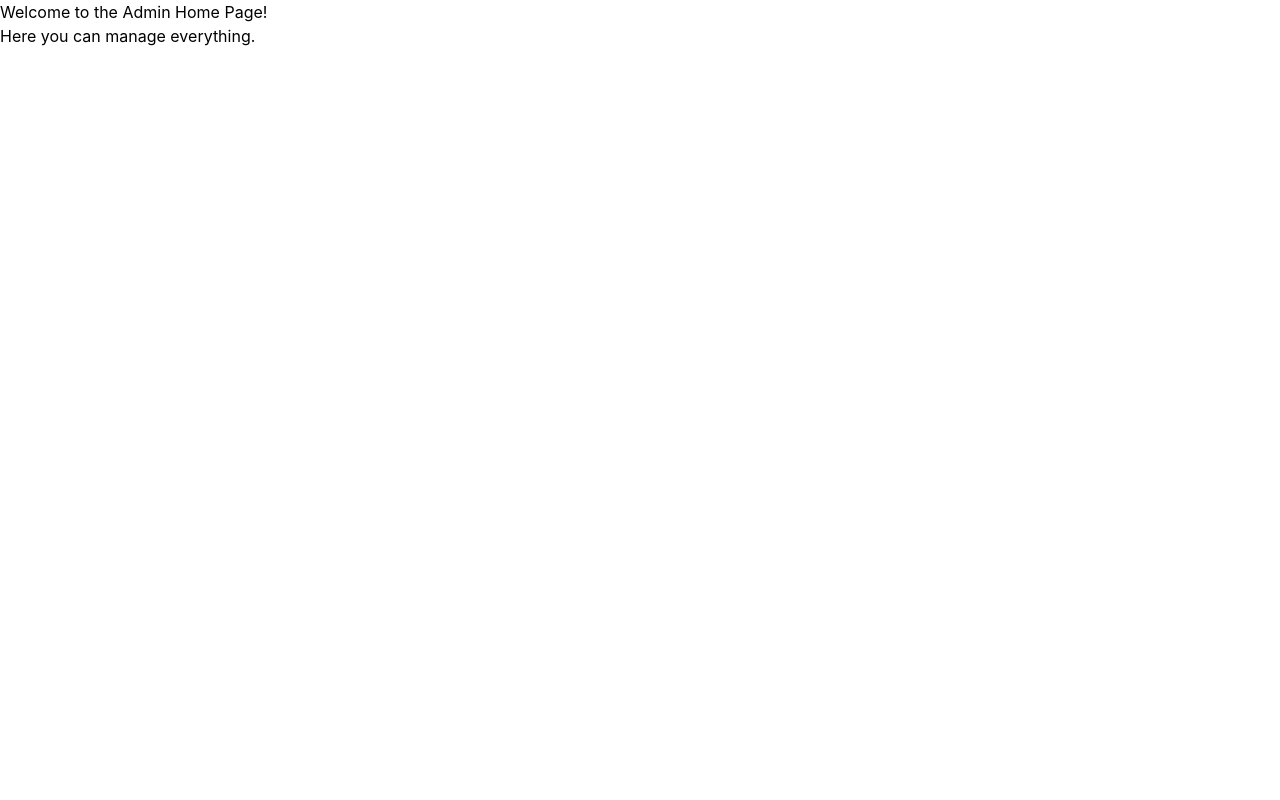
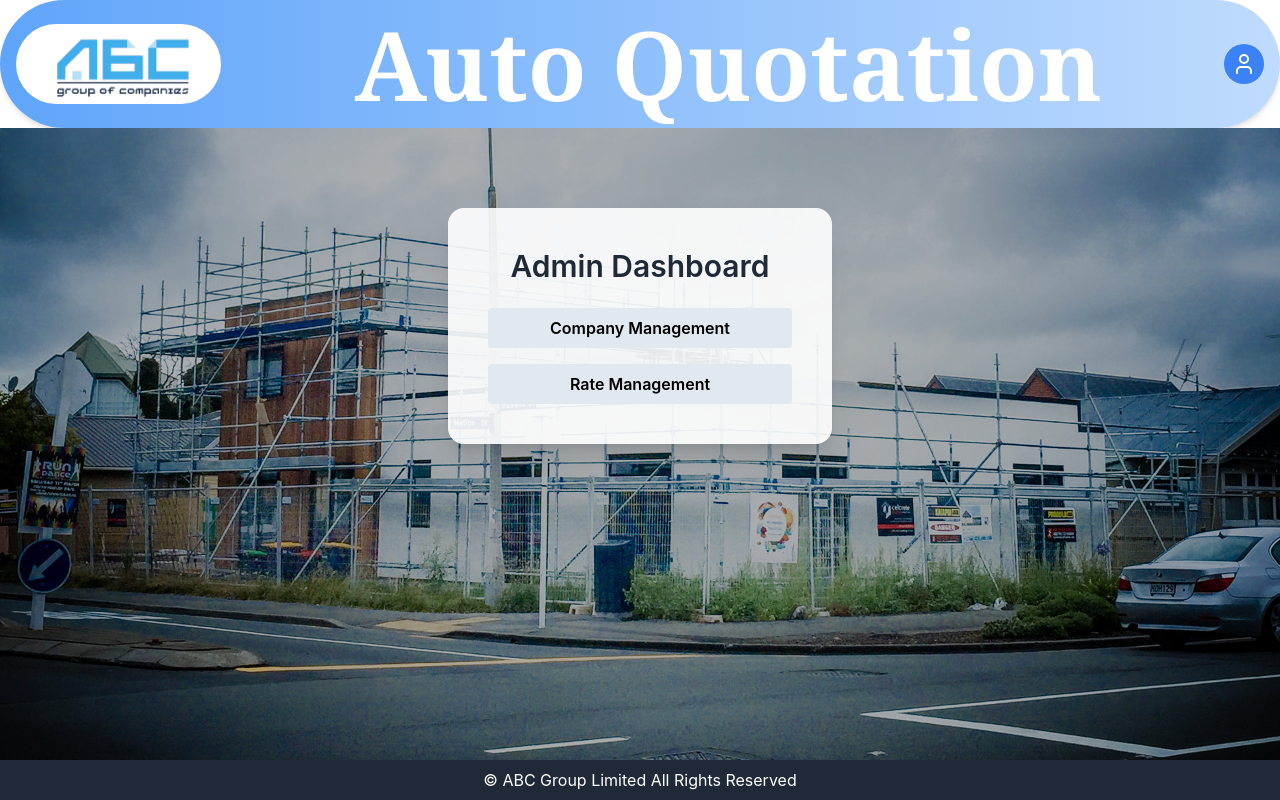
Before and after one commit to mayahemayahe17/frontend-quote-app, a React (Create React App) app: page /quote/adminhome in a window 1280 px wide. Built offline with nearby package versions, Linux system fonts and the light colour scheme.

Commit message:
Admin Home & All Rate completed

```diff
--- a/src/App.js
+++ b/src/App.js
@@ -5,6 +5,7 @@ import OneFloorQuotePage from "./pages/OneFloorQuotePage"; // 1F报价页面
 import TwoFloorQuotePage from "./pages/TwoFloorQuotePage"; // 2F报价页面
 import LoginPage from "./pages/LoginPage"; //登陆页面
 import AdminHomePage from "./pages/AdminHomePage";
+import RateManagementPage from "./pages/RateManagementPage";
 
 function App() {
   return (
@@ -23,6 +24,11 @@ function App() {
         {/* 登录页面 */}
         <Route path="/quote/adminhome" element={<AdminHomePage />} />{" "}
         {/* 添加 AdminHomePage 路由 */}
+        <Route
+          path="/quote/rate-management"
+          element={<RateManagementPage />}
+        />{" "}
+        {/* 报价管理页面 */}
       </Routes>
     </Router>
   );
--- a/src/components/Header.js
+++ b/src/components/Header.js
@@ -38,6 +38,7 @@ function Header() {
           src="/images/logo.png"
           alt="Logo"
           className="h-20 mr-3 object-contain rounded-full"
+          onClick={() => navigate("/")} // 点击 logo 跳转到主页
         />
       </div>
 
@@ -55,7 +56,7 @@ function Header() {
             </span>
             <button
               onClick={handleLogout}
-              className="text-white bg-black p-2 rounded-full hover:bg-red-600">
+              className="text-white bg-blue-500 p-2 rounded-full hover:bg-red-600">
               Logout
             </button>
           </>
--- a/src/pages/AdminHomePage.js
+++ b/src/pages/AdminHomePage.js
@@ -1,10 +1,57 @@
 import React from "react";
+import { useNavigate } from "react-router-dom"; // 导入 useNavigate 用于页面跳转
+import Footer from "../components/Footer"; // 引入 Footer 组件
+import Header from "../components/Header"; // 引入 Header 组件
 
 function AdminHomePage() {
+  const navigate = useNavigate(); // 获取 navigate 函数
+
+  // 跳转到公司管理页面
+  const goToCompanyManagement = () => {
+    navigate("/quote/company-management");
+  };
+
+  // 跳转到 rate 管理页面
+  const goToRateManagement = () => {
+    navigate("/quote/rate-management");
+  };
+
   return (
-    <div>
-      <h2>Welcome to the Admin Home Page!</h2>
-      <p>Here you can manage everything.</p>
+    <div className="min-h-screen flex flex-col">
+      <Header />
+
+      {/* Main Content */}
+      <main className="flex-1 relative bg-gray-100">
+        <img
+          src="/images/background.jpg"
+          alt="Background"
+          className="w-full h-full object-cover absolute inset-0 z-0"
+        />
+        <div className="absolute inset-0 bg-black bg-opacity-30 z-10" />
+
+        <div className="relative z-20 flex items-center justify-center h-full py-20">
+          <div className="bg-white bg-opacity-90 p-10 rounded-2xl shadow-xl w-96">
+            <h2 className="text-3xl font-semibold text-center mb-6 text-gray-800">
+              Admin Dashboard
+            </h2>
+            <div className="space-y-4">
+              <button
+                onClick={goToCompanyManagement}
+                className="w-full bg-slate-200 hover:bg-blue-500 text-black py-2 rounded font-semibold">
+                Company Management
+              </button>
+              <button
+                onClick={goToRateManagement}
+                className="w-full bg-slate-200 hover:bg-blue-500 text-black py-2 rounded font-semibold">
+                Rate Management
+              </button>
+            </div>
+          </div>
+        </div>
+      </main>
+
+      {/* Footer */}
+      <Footer />
     </div>
   );
 }
--- a/src/pages/HomePage.js
+++ b/src/pages/HomePage.js
@@ -2,6 +2,7 @@ import React, { useState } from "react"; //导入react库，且用useState来管
 import { useNavigate } from "react-router-dom"; // 导入 useNavigate 用于跳转
 import Header from "../components/Header"; // 引入 Header 组件
 import Footer from "../components/Footer"; // 引入 Footer 组件
+const API_BASE_URL = process.env.REACT_APP_API_BASE_URL;
 
 function HomePage() {
   const [company, setCompany] = useState(""); // 用户输入的公司名称
@@ -23,7 +24,7 @@ function HomePage() {
 
       // 确保 API 路径正确
       const response = await fetch(
-        `http://localhost:3000/quote?name=${cleanedCompanyName}&floor=${floor}`
+        `${API_BASE_URL}?name=${cleanedCompanyName}&floor=${floor}`
       );
 
       // 检查响应是否成功
--- /dev/null
+++ b/src/pages/RateManagementPage.js
@@ -0,0 +1,119 @@
+import React, { useEffect, useState } from "react";
+import { useNavigate } from "react-router-dom";
+import Header from "../components/Header";
+import Footer from "../components/Footer";
+
+const API_BASE_URL = process.env.REACT_APP_API_BASE_URL;
+
+function RateManagementPage() {
+  const [rates, setRates] = useState([]);
+  const [loading, setLoading] = useState(true);
+  const [error, setError] = useState("");
+  const navigate = useNavigate();
+
+  // 获取所有 rate 数据
+  useEffect(() => {
+    fetch(`${API_BASE_URL}/allRates`, {
+      method: "GET",
+      headers: {
+        "Content-Type": "application/json",
+        Authorization: `Bearer ${localStorage.getItem("authToken")}`,
+      },
+    })
+      .then((res) => {
+        if (!res.ok) {
+          throw new Error("Failed to fetch rates");
+        }
+        return res.json();
+      })
+      .then((data) => {
+        setRates(data.allRates);
+      })
+      .catch((err) => {
+        console.error("Failed to fetch rates:", err);
+        setError("Unable to load rates. Please try again later.");
+      })
+      .finally(() => setLoading(false));
+  }, []);
+
+  // 点击跳转到详情页面
+  const handleRateClick = (rateId) => {
+    navigate(`/quote/rate/${rateId}`);
+  };
+
+  // 点击跳转到添加新 rate 页面
+  const handleAddRate = () => {
+    navigate("/quote/add-rate");
+  };
+
+  return (
+    <div className="flex flex-col min-h-screen bg-gray-100">
+      <Header />
+
+      <main className="flex-1 relative p-6">
+        {/* 背景图片 */}
+        <img
+          src="/images/background.jpg"
+          alt="Background"
+          className="w-full h-full object-cover absolute inset-0 z-0"
+        />
+
+        {/* 白色框 */}
+        <div className="relative z-10 bg-white bg-opacity-90 rounded-xl shadow-lg p-12 w-full max-w-4xl mx-auto min-h-screen">
+          {/* +号按钮 */}
+          <button
+            onClick={handleAddRate}
+            className="absolute top-6 right-6 bg-blue-500 hover:bg-blue-600 text-white text-2xl w-10 h-10 rounded-full flex items-center justify-center shadow-lg">
+            +
+          </button>
+
+          <h2 className="text-2xl font-semibold text-center mb-6">
+            Rate Management
+          </h2>
+
+          <div className="grid grid-cols-2 gap-4">
+            {/* 左列 - 1F */}
+            <div className="space-y-4">
+              {rates
+                .filter((rate) => rate.name?.toLowerCase().includes("1f"))
+                .map((rate) => (
+                  <div
+                    key={rate.id}
+                    className="flex items-center justify-start">
+                    <span className="w-3 h-3 bg-yellow-400 rounded-full mr-3" />
+                    <button
+                      onClick={() => handleRateClick(rate.id)}
+                      className="bg-white shadow-md px-4 py-1 rounded-xl hover:bg-blue-50 transition w-full text-left text-sm">
+                      {rate.name.trim()}
+                    </button>
+                  </div>
+                ))}
+            </div>
+
+            {/* 右列 - 2F */}
+            <div className="space-y-4">
+              {rates
+                .filter((rate) => rate.name?.toLowerCase().includes("2f"))
+                .map((rate) => (
+                  <div
+                    key={rate.id}
+                    className="flex items-center justify-start">
+                    <span className="w-3 h-3 bg-green-500 rounded-full mr-3" />
+                    <button
+                      onClick={() => handleRateClick(rate.id)}
+                      className="bg-white shadow-md px-4 py-1 rounded-xl hover:bg-blue-50 transition w-full text-left text-sm">
+                      {rate.name.trim()}
+                    </button>
+                  </div>
+                ))}
+            </div>
+          </div>
+        </div>
+      </main>
+
+      <Footer />
+    </div>
+  );
+}
+
+export default RateManagementPage;
```
